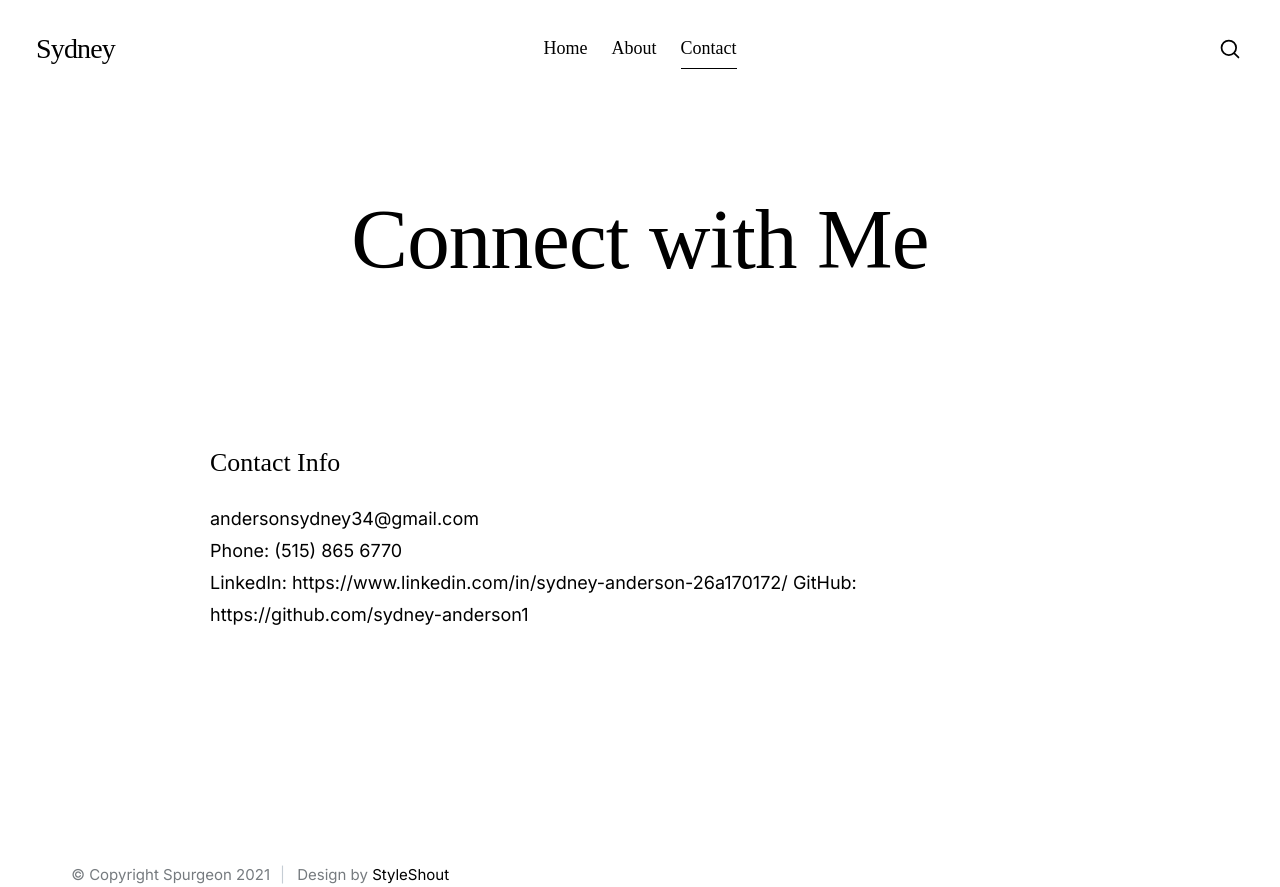
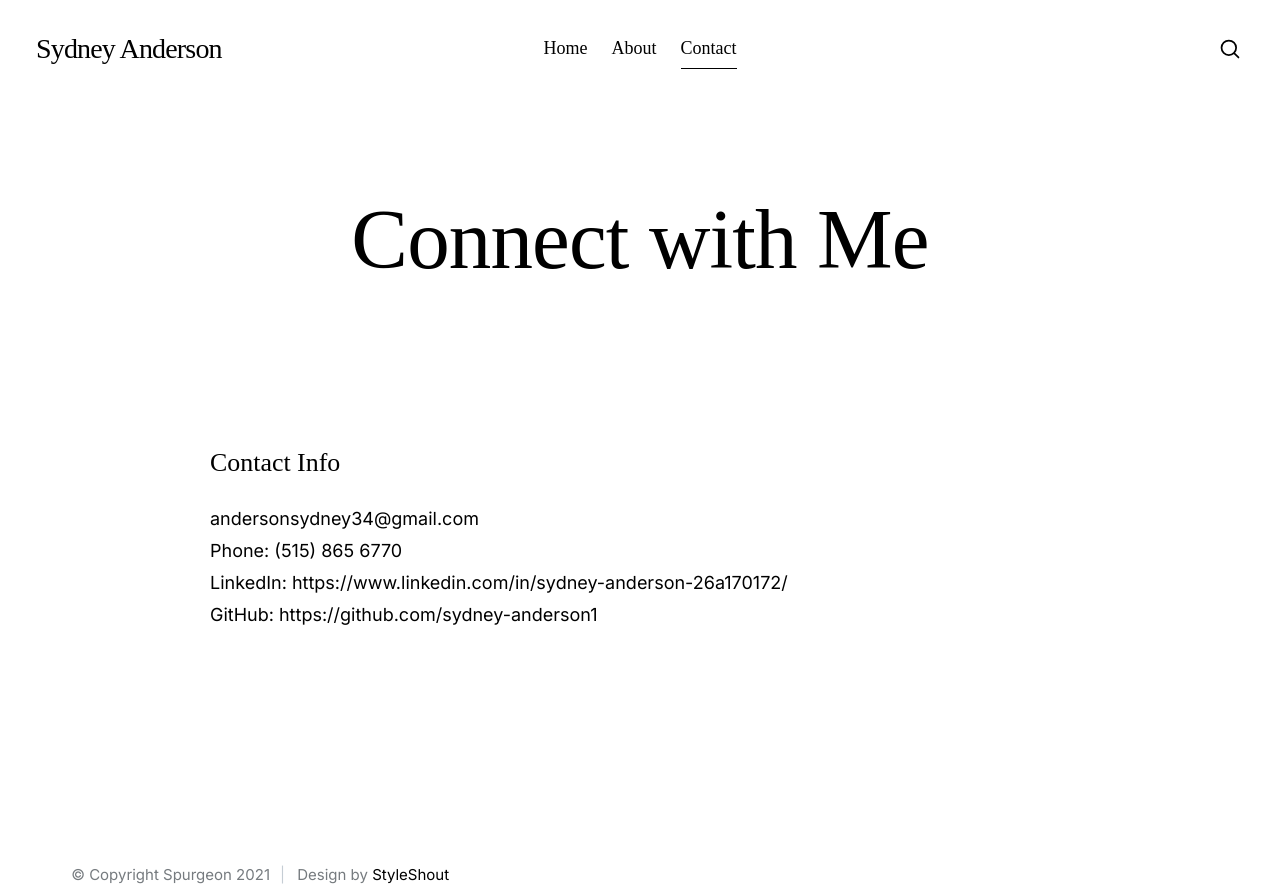
Before and after one commit to sydney-anderson1/my_portfolio, a plain HTML site: page contact.html in a window 1280 px wide. Drawn offline with Linux system fonts and the light colour scheme; a web font is replaced by a local one.

Commit message:
updated contact and about pages

```diff
--- a/contact.html
+++ b/contact.html
@@ -52,7 +52,7 @@
 
             <div class="s-header__branding">
                 <p class="site-title">
-                    <a href="index.html" rel="home">Sydney</a>
+                    <a href="index.html" rel="home">Sydney Anderson</a>
                 </p>
             </div>
 
@@ -132,7 +132,7 @@
                                             <p>
                                             andersonsydney34@gmail.com <br>
                                             Phone: (515) 865 6770 <br>
-                                            LinkedIn: https://www.linkedin.com/in/sydney-anderson-26a170172/
+                                            LinkedIn: https://www.linkedin.com/in/sydney-anderson-26a170172/ <br>
                                             GitHub: https://github.com/sydney-anderson1
                                             </p>
                                         </div>
```
Also changed, not shown: about.html (+1 -1 lines).
